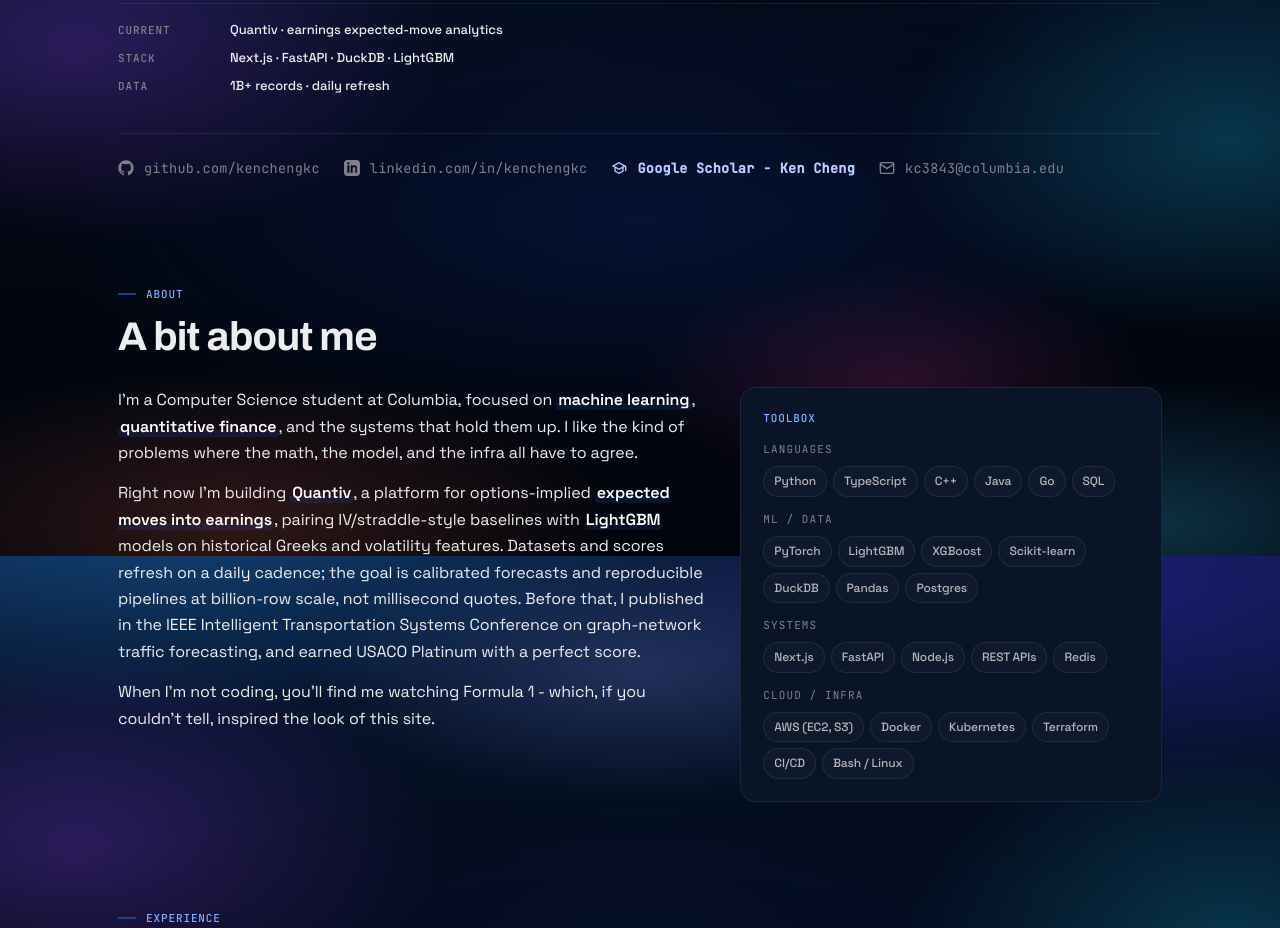
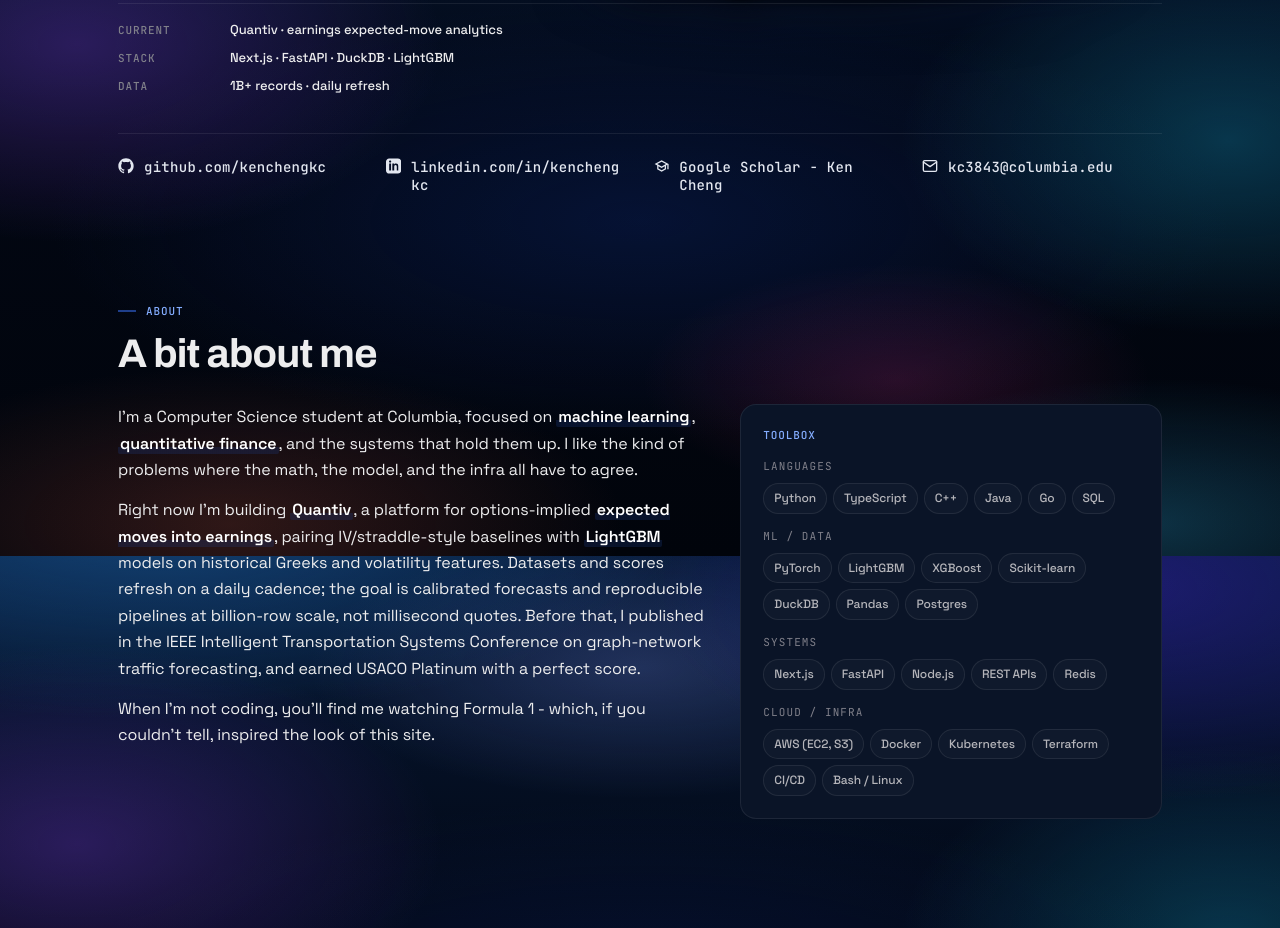
Before and after one commit to kenchengkc/personal-website, a Next.js app: page / in a window 1280 px wide. Shown: the part 1044-1972 px from the top of the page. Built offline with nearby package versions, Linux system fonts and the light colour scheme.

Commit message:
Hero social spacing and fonts

```diff
--- a/app/globals.css
+++ b/app/globals.css
@@ -969,25 +969,42 @@ button { font: inherit; cursor: pointer; }
   margin-top: 36px;
   padding-top: 24px;
   border-top: 1px solid var(--color-border);
-  display: flex;
-  flex-wrap: wrap;
-  gap: 8px 24px;
+  display: grid;
+  grid-template-columns: repeat(4, minmax(0, 1fr));
+  column-gap: clamp(12px, 3vw, 28px);
+  row-gap: 18px;
+  align-items: start;
+  width: 100%;
+}
+@media (max-width: 820px) {
+  .v2-hero-socials {
+    grid-template-columns: repeat(2, minmax(0, 1fr));
+  }
+}
+@media (max-width: 440px) {
+  .v2-hero-socials {
+    grid-template-columns: 1fr;
+  }
 }
 .v2-social {
-  display: inline-flex; align-items: center; gap: 10px;
-  font-size: 13.5px; color: var(--color-muted);
+  display: inline-flex;
+  align-items: flex-start;
+  gap: 10px;
+  min-width: 0;
   font-family: var(--font-mono);
   letter-spacing: 0.02em;
   transition: color 0.18s ease;
   overflow-wrap: anywhere;
 }
-.v2-social:hover { color: var(--color-accent-text); }
-.v2-social--scholar {
+/* Hero row: all four links equally weighted and easier to read than body muted text */
+.v2-hero-socials .v2-social {
+  font-size: 14px;
+  font-weight: 500;
+  line-height: 1.35;
+  color: color-mix(in srgb, var(--color-text) 90%, var(--color-accent-text) 10%);
+}
+.v2-hero-socials .v2-social:hover {
   color: var(--color-accent-text-strong);
-  font-weight: 600;
-}
-.v2-social--scholar:hover {
-  color: var(--color-accent-bright);
 }
 
 /* ============ SECTION HEAD ============ */
--- a/components/sections/Hero.tsx
+++ b/components/sections/Hero.tsx
@@ -223,7 +223,7 @@ export function Hero() {
         </Link>
         <Link
           href={site.socials.scholar}
-          className="v2-social v2-social--scholar"
+          className="v2-social"
           target="_blank"
           rel="noopener noreferrer"
           aria-label="Google Scholar - Ken Cheng"
```
